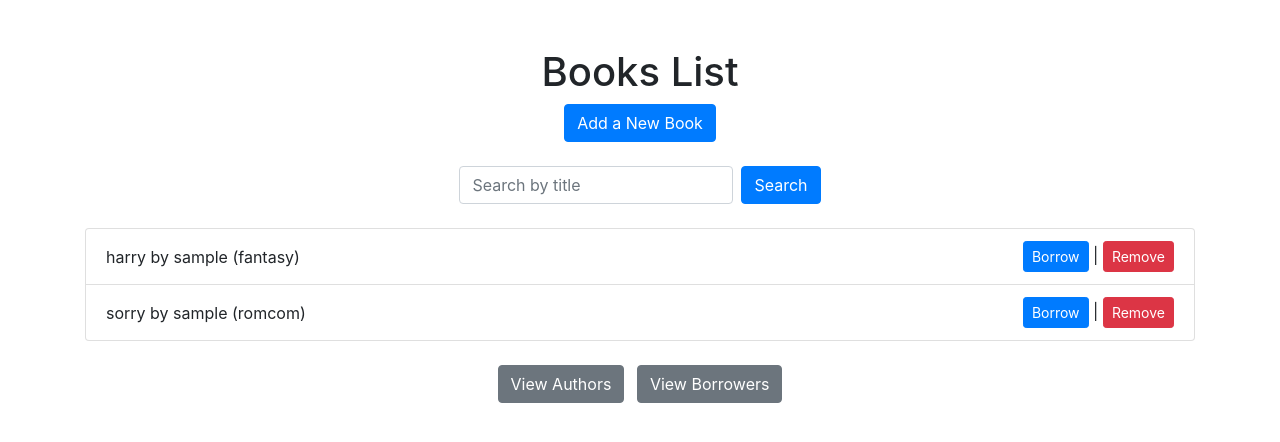
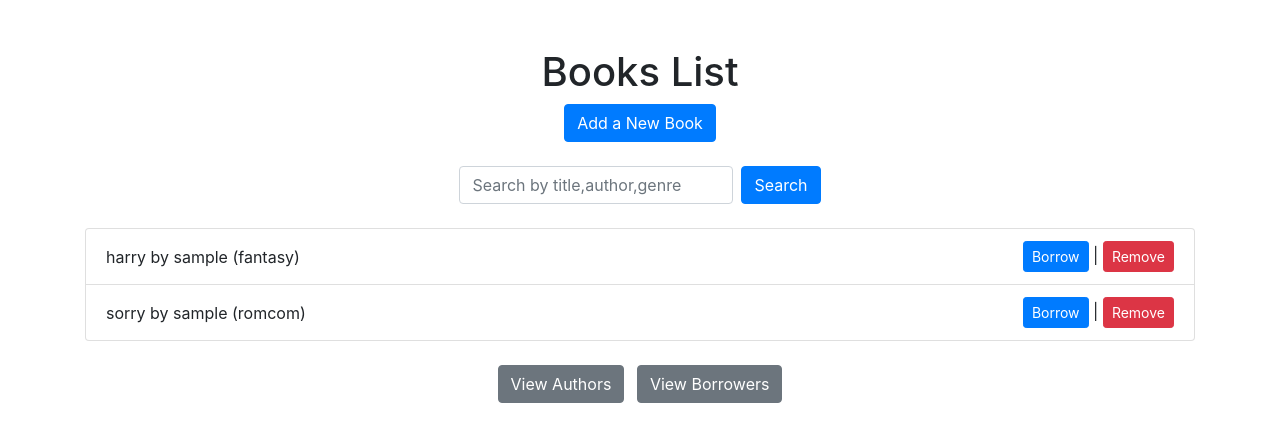
Before and after one commit to SRINATHR2001/web_lms, a Django app: page /books/ in a window 1280 px wide. Shown: the top 442 px of the page. Run offline with Django 5.2, Linux system fonts and the light colour scheme; data comes from the database, SQL or seed files in the repository; both versions use the stored data as it was after the commit; some libraries are stand-ins or nearby versions.

Commit message:
added search using author and genere

```diff
--- a/library_management/library/templates/library/list_books.html
+++ b/library_management/library/templates/library/list_books.html
@@ -9,7 +9,7 @@
         </div>
 
         <form method="get" action="{% url 'search_books' %}" class="form-inline justify-content-center mb-4">
-            <input type="text" name="q" class="form-control mr-2" placeholder="Search by title">
+            <input type="text" name="q" class="form-control mr-2" placeholder="Search by title,author,genre">
             <button type="submit" class="btn btn-primary">Search</button>
         </form>
 
--- a/library_management/library/views.py
+++ b/library_management/library/views.py
@@ -1,4 +1,5 @@
 from django.shortcuts import render, get_object_or_404, redirect
+from django.db.models import Q
 from .models import Book, Author, Borrower, BorrowedBook
 from .forms import BookForm, AuthorForm, BorrowerForm
 
@@ -21,7 +22,15 @@ def list_books(request):
 
 def search_books(request):
     query = request.GET.get('q')
-    books = Book.objects.filter(title__icontains=query)
+    if query:
+        books = Book.objects.filter(
+            Q(title__icontains=query) |
+            Q(author__name__icontains=query) |
+            Q(genre__icontains=query)
+        )
+    else:
+        books = Book.objects.all()
+
     return render(request, 'library/list_books.html', {'books': books})
 
 def remove_book(request, book_slug):
```
Also changed, not shown: library_management/db.sqlite3.
